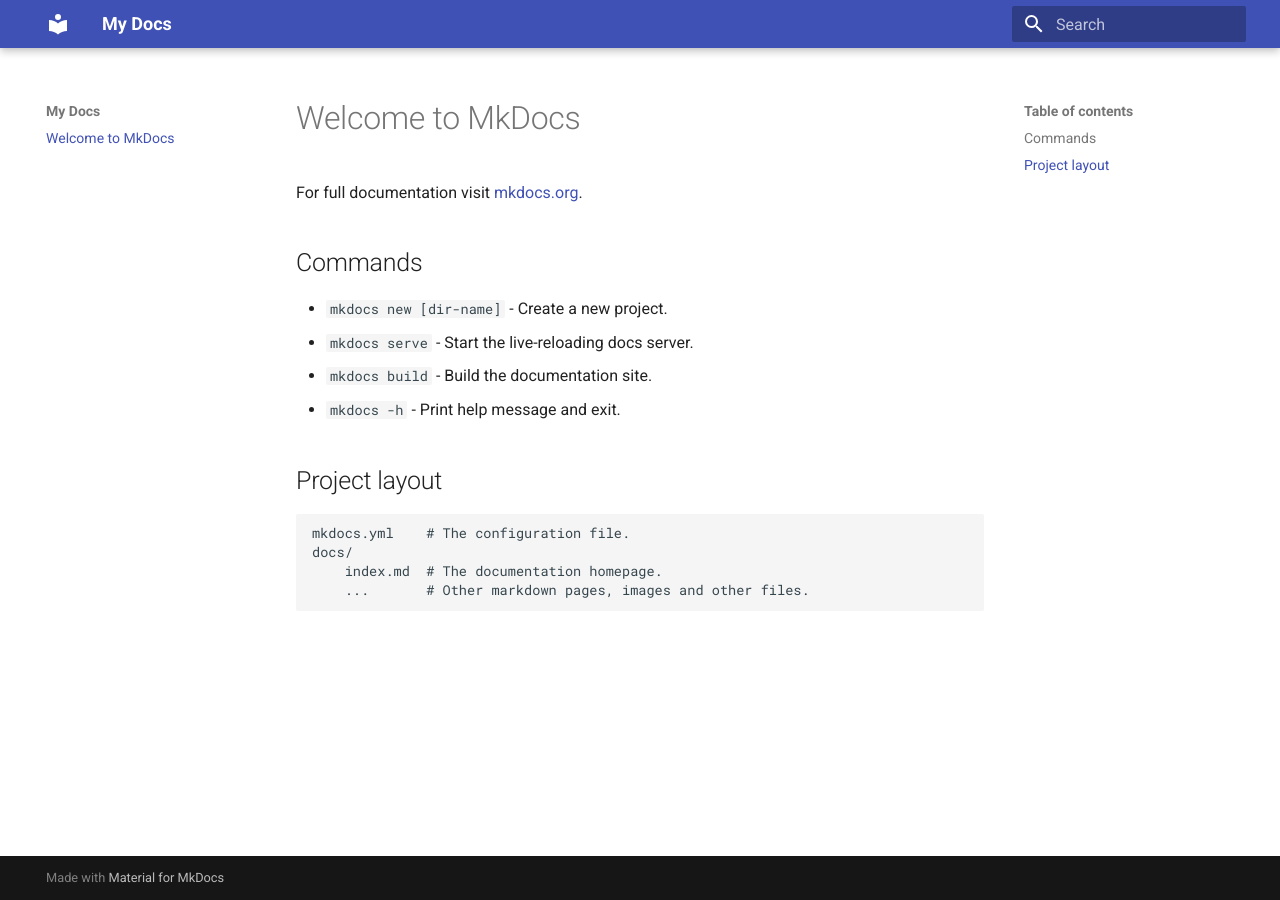
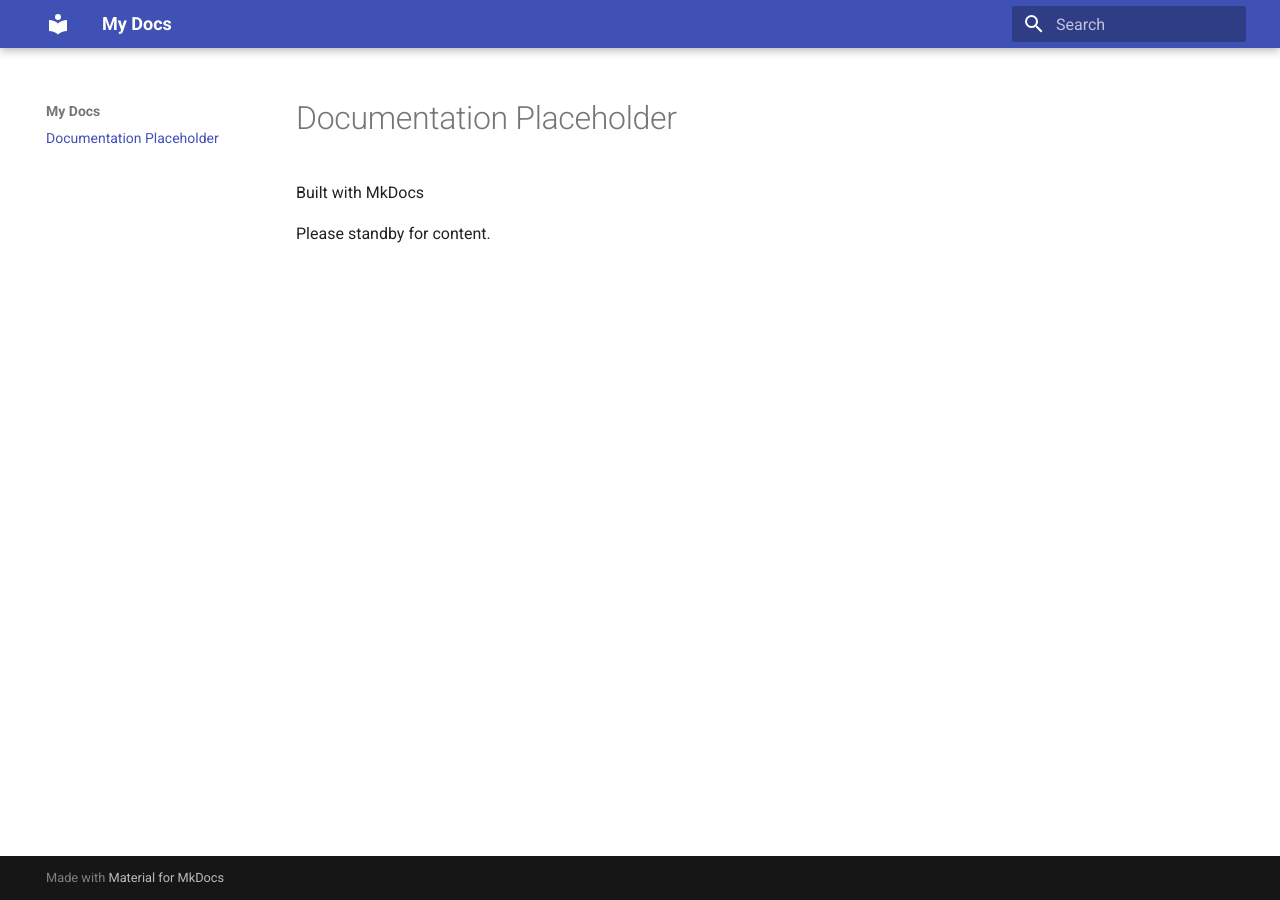
Before and after one commit to Valastiri/test-mk, an MkDocs documentation site: the page built from docs/index.md, in a window 1280 px wide. Built offline with MkDocs 1.6.1 and Material for MkDocs 9.7.7, drawn with Linux system fonts in a browser that asks for light colours.

Commit message:
Update index.md
* Update index.md

* Added content

```diff
--- a/docs/index.md
+++ b/docs/index.md
@@ -1,17 +1,5 @@
-# Welcome to MkDocs
+# Documentation Placeholder
 
-For full documentation visit [mkdocs.org](https://www.mkdocs.org).
+Built with MkDocs
 
-## Commands
-
-* `mkdocs new [dir-name]` - Create a new project.
-* `mkdocs serve` - Start the live-reloading docs server.
-* `mkdocs build` - Build the documentation site.
-* `mkdocs -h` - Print help message and exit.
-
-## Project layout
-
-    mkdocs.yml    # The configuration file.
-    docs/
-        index.md  # The documentation homepage.
-        ...       # Other markdown pages, images and other files.
+Please standby for content.
```
